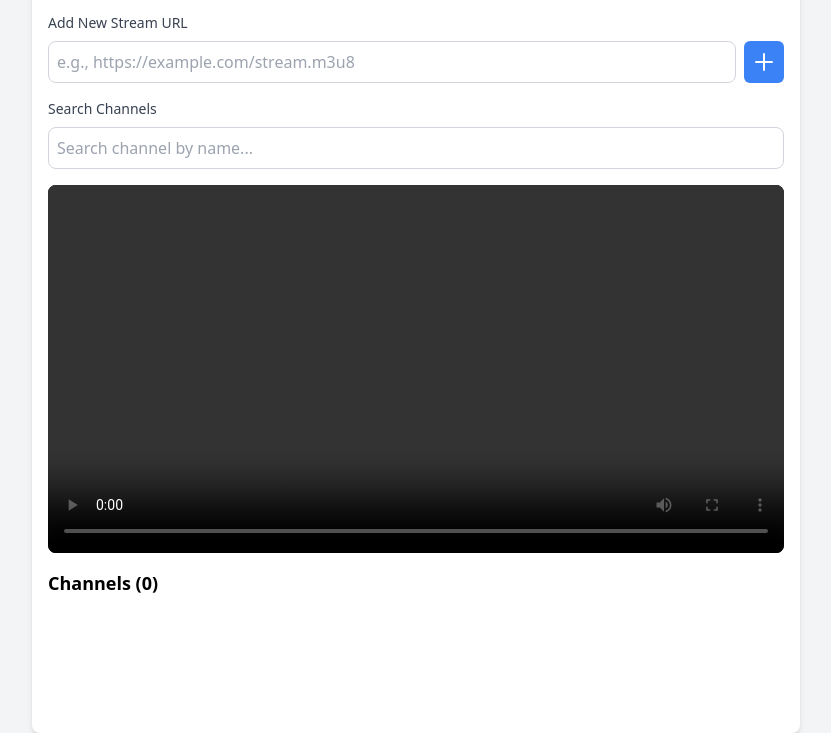
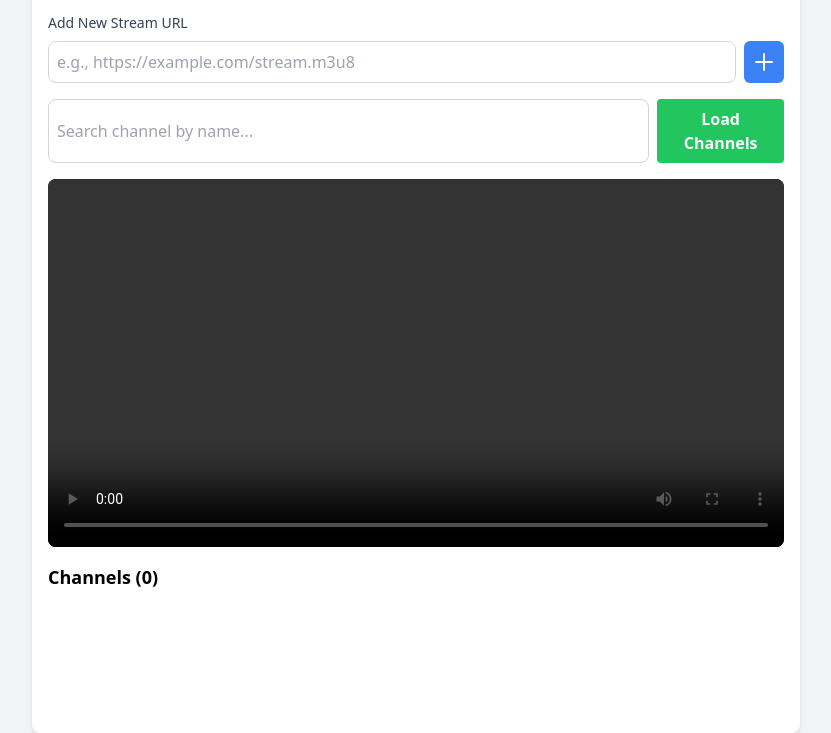
Before and after one commit to AllanKayz/rebeltv, a plain HTML site: page index.html in a window 1280 px wide. Shown: the part 67-800 px from the top of the page, without its empty margins (224-1055 px from the left). Drawn offline with nearby package versions, Linux system fonts and the light colour scheme.

Commit message:
Update index.html

```diff
--- a/index.html
+++ b/index.html
@@ -87,14 +87,18 @@
         </div>
       </div>
 
-      <!-- Search Section -->
-      <div class="mb-4">
-        <label for="search-channels" class="block text-sm font-medium text-gray-700 mb-2">Search Channels</label>
+      <!-- Search Section with Load Channels -->
+      <div class="mb-4 flex gap-2">
         <input
           id="search-channels"
           type="text"
           placeholder="Search channel by name..."
           class="w-full border border-gray-300 rounded-lg p-2" />
+        <button
+          id="load-channels-btn"
+          class="bg-green-500 text-white font-bold py-2 px-4 rounded hover:bg-green-600 transition">
+          Load Channels
+        </button>
       </div>
 
       <!-- Video Player -->
```
